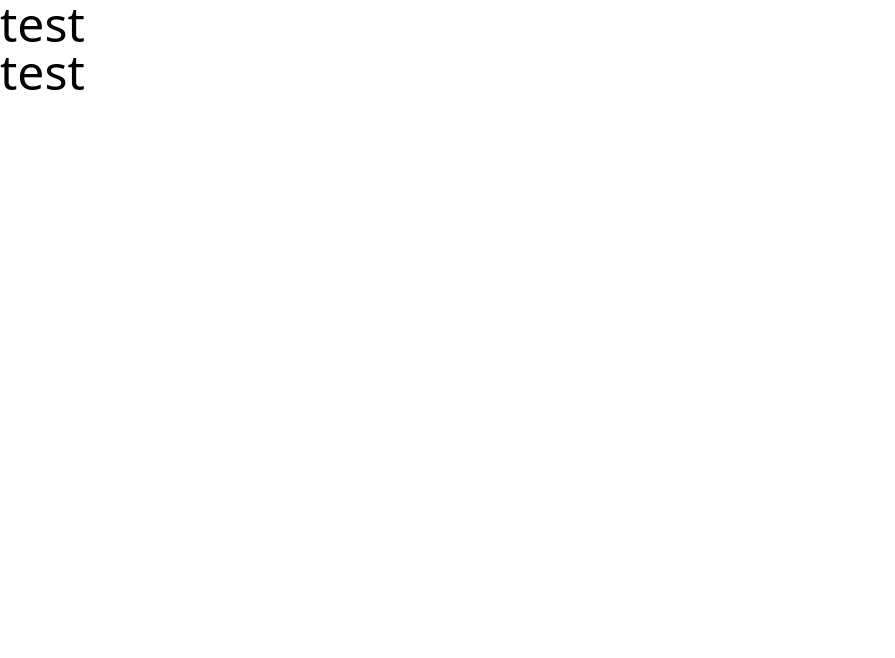
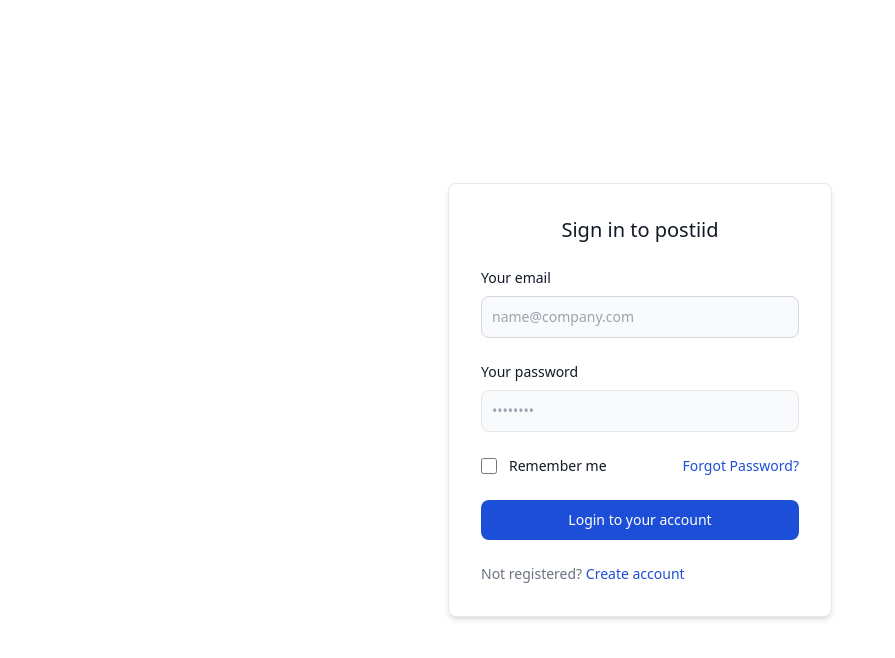
Before and after one commit to Dan-James765/postiid, a React (Create React App) app: page /landingpage in a window 1280 px wide. Shown: the top 658 px of the page, without its empty margins (0-895 px from the left). Built offline with nearby package versions, Linux system fonts and the light colour scheme.

Commit message:
Landing Page & Rputes

```diff
--- a/package.json
+++ b/package.json
@@ -15,6 +15,7 @@
     "react": "^17.0.2",
     "react-dom": "^17.0.2",
     "react-redux": "^7.2.6",
+    "react-router-dom": "^6.2.1",
     "react-scripts": "5.0.0",
     "typescript": "~4.1.5"
   },
--- a/src/App.tsx
+++ b/src/App.tsx
@@ -1,9 +1,11 @@
+import RoutesP from "./routes/RoutesP";
+
 function App() {
   return (
-    <div className="App">
-      <h1 className="text-5xl">test</h1>
-      <h1 className="text-5xl">test</h1>
-    </div>
+    <>
+      {/* <h1>App Component is working!</h1> */}
+      <RoutesP />
+    </>
   );
 }
 
--- /dev/null
+++ b/src/components/LP-Folder/LandingPage.css
@@ -0,0 +1,6 @@
+.card {
+  top: 50%;
+  left: 50%;
+  transform: translate(-50%, -50%);
+  position: absolute;
+}
--- /dev/null
+++ b/src/components/LP-Folder/LandingPage.tsx
@@ -0,0 +1,86 @@
+import React from "react";
+import "./LandingPage.css";
+
+function LandingPage() {
+  return (
+    <>
+      <header className=""></header>
+      <div className="card">
+        <div className="p-4  bg-white rounded-lg border border-gray-200 shadow-md sm:p-6 lg:p-8 dark:bg-gray-800 dark:border-gray-700 w-96 min-w-full">
+          <form className="space-y-6" action="#">
+            <h3 className="text-xl font-medium text-gray-900 dark:text-white flex justify-center">
+              Sign in to postiid
+            </h3>
+            <div>
+              <label className="block mb-2 text-sm font-medium text-gray-900 dark:text-gray-300">
+                Your email
+              </label>
+              <input
+                type="email"
+                name="email"
+                id="email"
+                className="cursor-pointer bg-gray-50 border border-gray-300 text-gray-900 text-sm rounded-lg focus:ring-blue-500 focus:border-blue-500 block w-full p-2.5 dark:bg-gray-600 dark:border-gray-500 dark:placeholder-gray-400 dark:text-white"
+                placeholder="name@company.com"
+                required
+              />
+            </div>
+            <div>
+              <label className="block mb-2 text-sm font-medium text-gray-900 dark:text-gray-300">
+                Your password
+              </label>
+              <input
+                type="password"
+                name="password"
+                id="password"
+                placeholder="••••••••"
+                className="cursor-pointer bg-gray-50 border border-gray-30 text-gray-900 text-sm rounded-lg focus:ring-blue-500 focus:border-blue-500 block w-full p-2.5 dark:bg-gray-600 dark:border-gray-500 dark:placeholder-gray-400 dark:text-white"
+                required
+              />
+            </div>
+            <div className="flex items-start">
+              <div className="flex items-start">
+                <div className="flex items-center h-5">
+                  <input
+                    id="remember"
+                    aria-describedby="remember"
+                    type="checkbox"
+                    className="w-4 h-4 bg-gray-50 rounded border border-gray-300 focus:ring-3 focus:ring-blue-300 dark:bg-gray-700 dark:border-gray-600 dark:focus:ring-blue-600 dark:ring-offset-gray-800"
+                    required
+                  />
+                </div>
+                <div className="ml-3 text-sm">
+                  <label className="font-medium text-gray-900 dark:text-gray-300">
+                    Remember me
+                  </label>
+                </div>
+              </div>
+              <a
+                href="#"
+                className="ml-auto text-sm text-blue-700 hover:underline dark:text-blue-500"
+              >
+                Forgot Password?
+              </a>
+            </div>
+            <button
+              type="submit"
+              className="w-full text-white bg-blue-700 hover:bg-blue-800 focus:ring-4 focus:ring-blue-300 font-medium rounded-lg text-sm px-5 py-2.5 text-center dark:bg-blue-600 dark:hover:bg-blue-700 dark:focus:ring-blue-800"
+            >
+              Login to your account
+            </button>
+            <div className="text-sm font-medium text-gray-500 dark:text-gray-300">
+              Not registered?{" "}
+              <a
+                href="#"
+                className="text-blue-700 hover:underline dark:text-blue-500"
+              >
+                Create account
+              </a>
+            </div>
+          </form>
+        </div>
+      </div>
+    </>
+  );
+}
+
+export default LandingPage;
--- /dev/null
+++ b/src/routes/ErrorPage.tsx
@@ -0,0 +1,11 @@
+import React from "react";
+
+function ErrorPage() {
+  return (
+    <div>
+      <h1>This is not a page</h1>
+    </div>
+  );
+}
+
+export default ErrorPage;
--- /dev/null
+++ b/src/routes/RoutesP.tsx
@@ -0,0 +1,24 @@
+import React from "react";
+import {
+  BrowserRouter as Router,
+  Route,
+  NavLink,
+  Routes,
+} from "react-router-dom";
+import LandingPage from "../components/LP-Folder/LandingPage";
+import ErrorPage from "./ErrorPage";
+
+function RoutesP() {
+  return (
+    <>
+      <Router>
+        <Routes>
+          <Route path="/landingpage" element={<LandingPage />} />
+          <Route path="*" element={<ErrorPage />} />
+        </Routes>
+      </Router>
+    </>
+  );
+}
+
+export default RoutesP;
```
Also changed, not shown: src/App.css (added), 1 other file (tests, documents, lock files or other folders).
